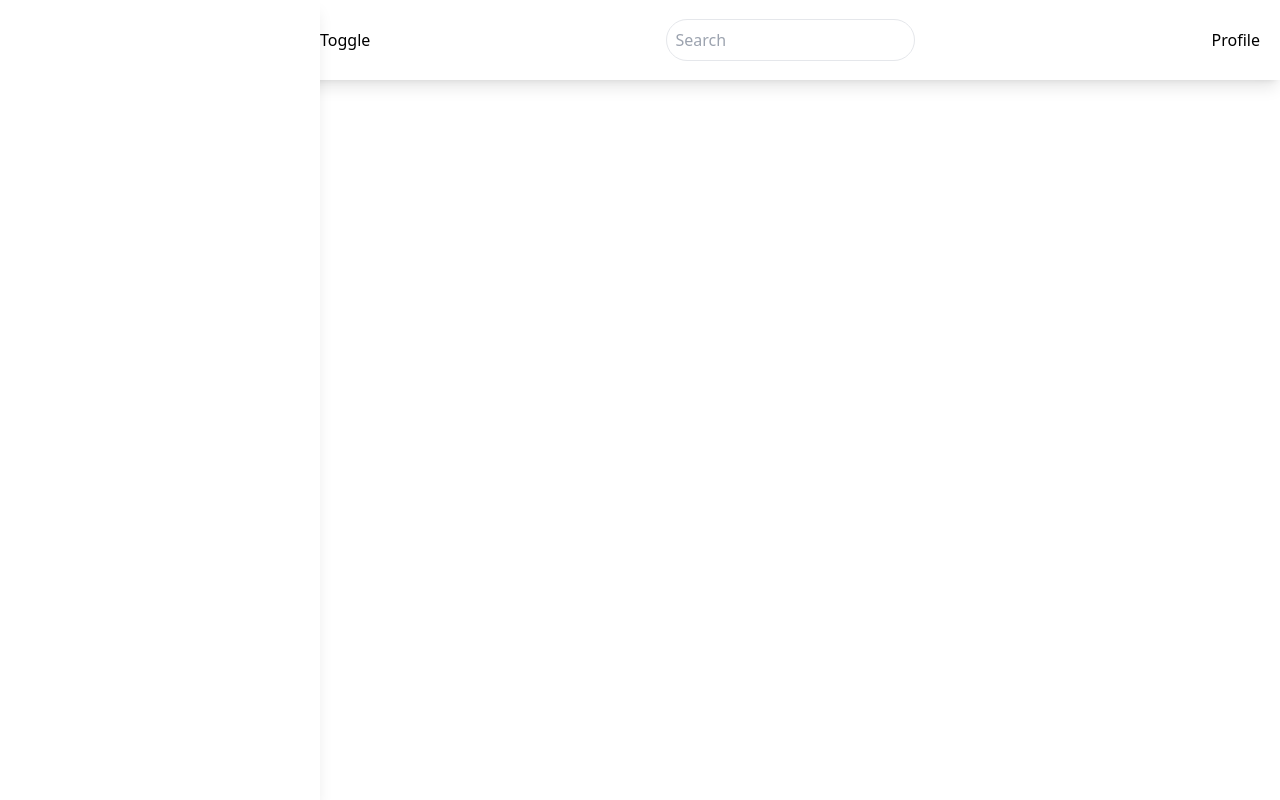
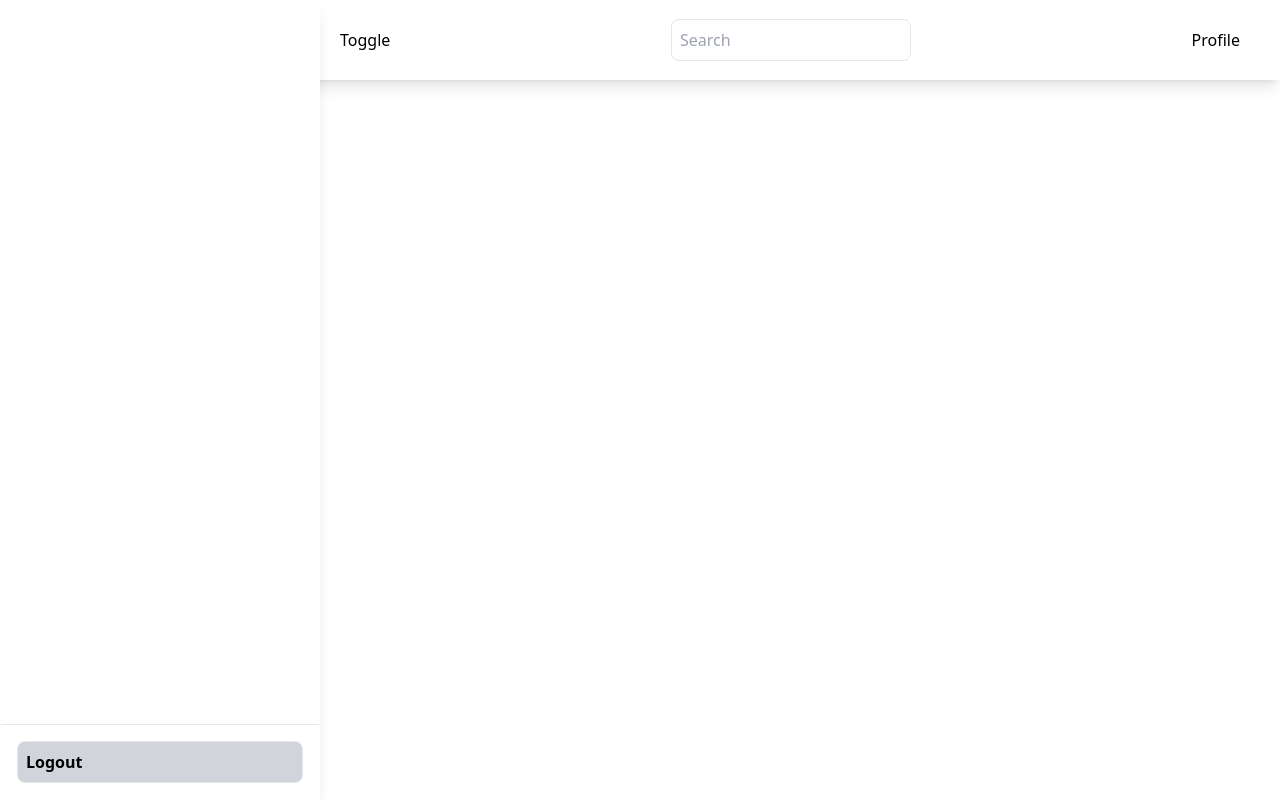
Before and after one commit to knrtaven/Dashboard-template, a plain HTML site: page index.html in a window 1280 px wide. Drawn offline with nearby package versions, Linux system fonts and the light colour scheme.

Commit message:
added logout button

```diff
--- a/index.html
+++ b/index.html
@@ -28,22 +28,27 @@
 
                 <!-- sidebar data -->
 
-
+                <!-- logout button here -->
+                 <div class="absolute bottom-0 left-0 right-0 p-4 border-t">
+                    <button class="flex border w-full rounded-lg items-center font-semibold p-2 bg-gray-300">
+                        Logout
+                    </button>
+                 </div>
         </div>
 
     <!-- header div -->
             <header id="header" class="sticky top-0 h-20 w-full flex items-center justify-between shadow-lg bg-white p-5 lg:pl-80">
-                <div>
+                <div class="pl-5">
                     <!-- this toggles sidebar -->
                     <button>Toggle</button>
                 </div>
 
-                <div>
+                <div class="w-60">
                     <!-- searchBar -->
-                    <input type="text" class="border rounded-full p-2" placeholder="Search">
+                    <input type="text" class="border rounded-lg p-2 w-full" placeholder="Search">
                 </div>
 
-                <div>
+                <div class="pr-5">
                     <!-- routes to profile -->
                     Profile
 
```
